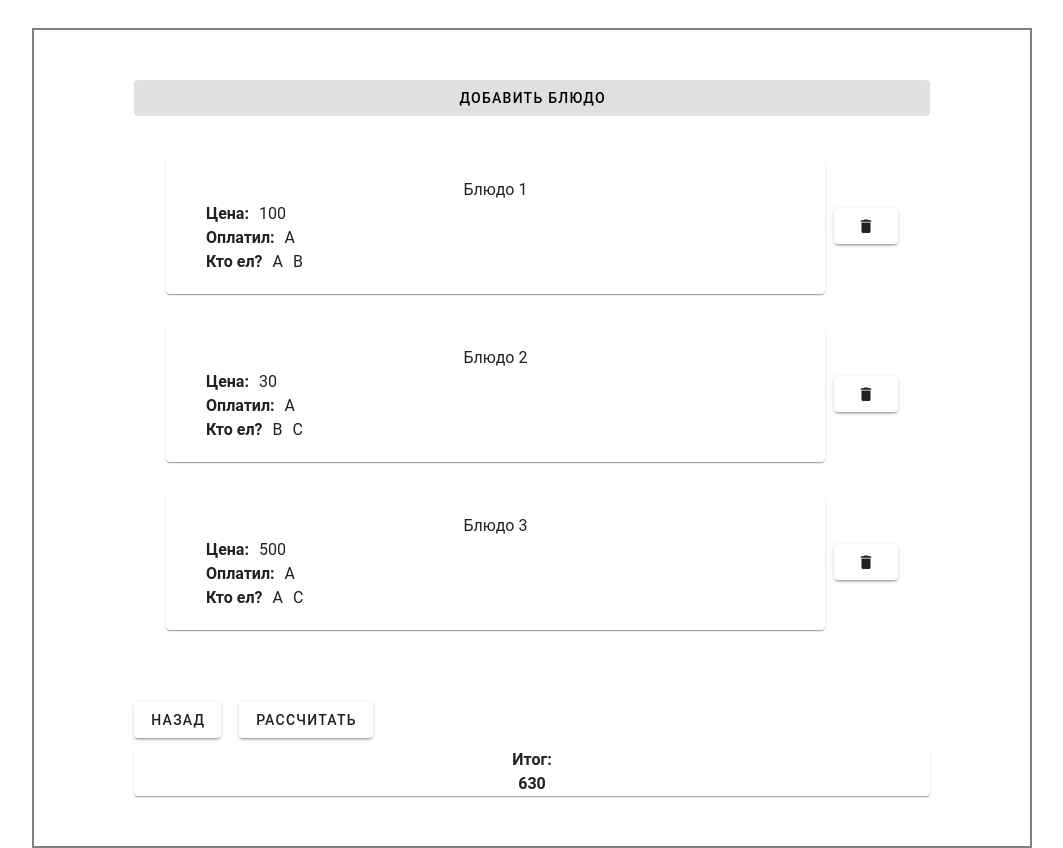
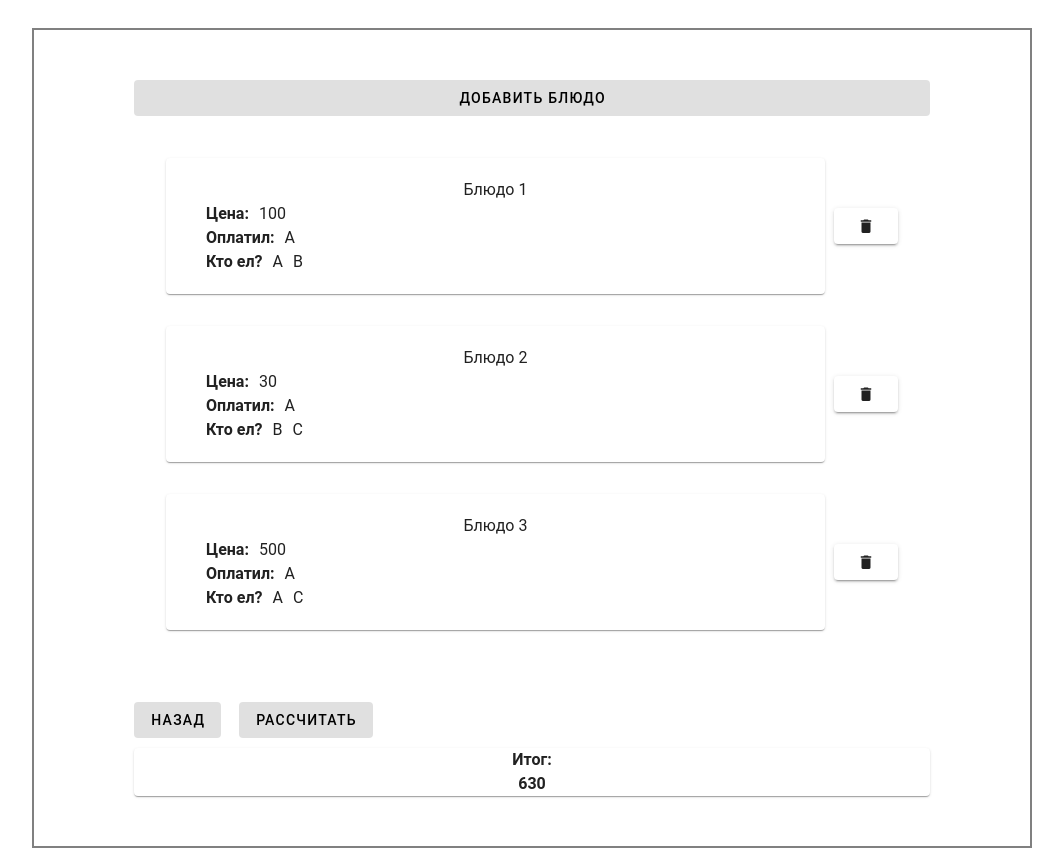
Before and after one commit to TatianaChF/-JS-Vue-, a Vue app: page /dishes in a window 1280 px wide. Shown: the whole page, without its empty margins (108-1171 px from the left). Built offline with nearby package versions, Linux system fonts and the light colour scheme.

Commit message:
adding variant for buttons

```diff
--- a/src/components/DishesPage.vue
+++ b/src/components/DishesPage.vue
@@ -13,8 +13,8 @@
       </v-container>
       <p v-else>Список блюд пуст</p>
       <div class="container__form__btns">
-        <v-btn @click="router.push({name: 'Persons'})" text="Назад" />
-        <v-btn @click="router.push({name: 'Results'})" text="Рассчитать" />
+        <v-btn @click="router.push({name: 'Persons'})" text="Назад" variant="tonal" />
+        <v-btn @click="router.push({name: 'Results'})" text="Рассчитать" variant="tonal" />
       </div>
       <v-card>
         <h4>Итог:</h4>
```
